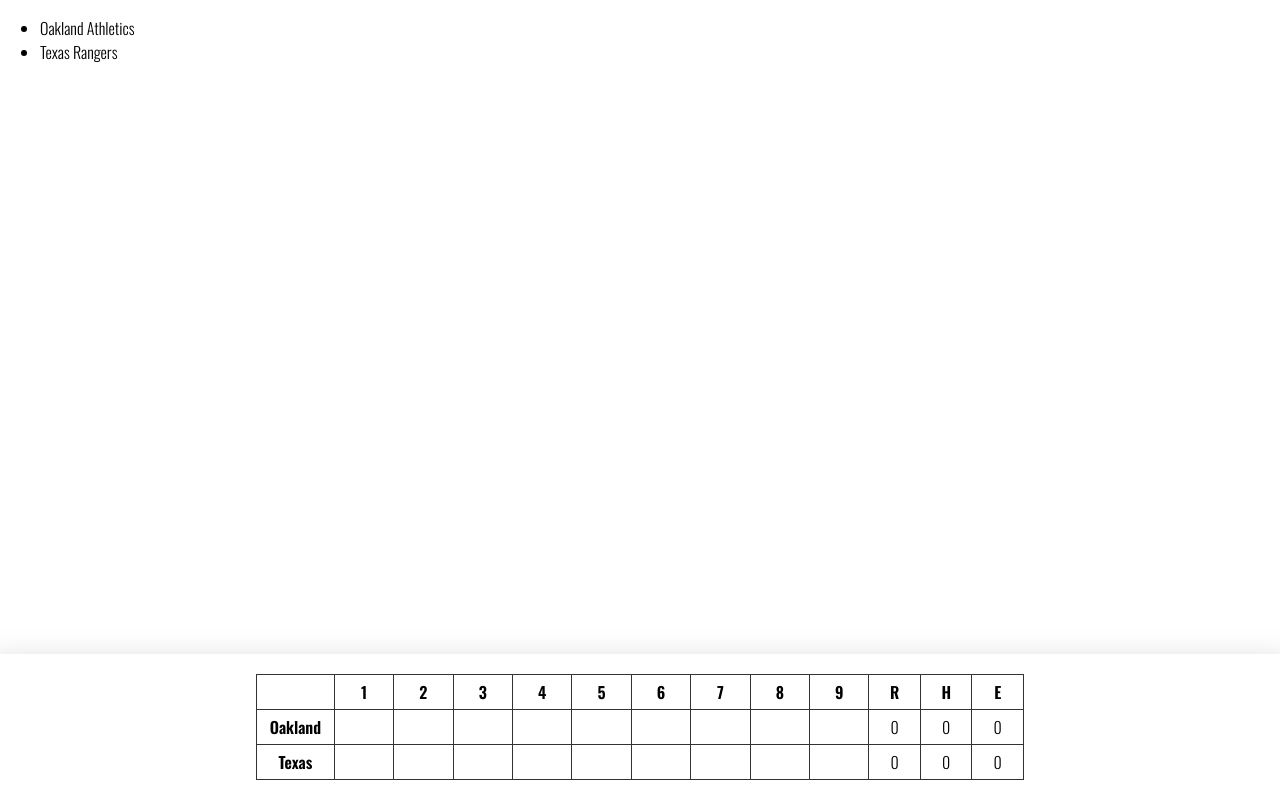
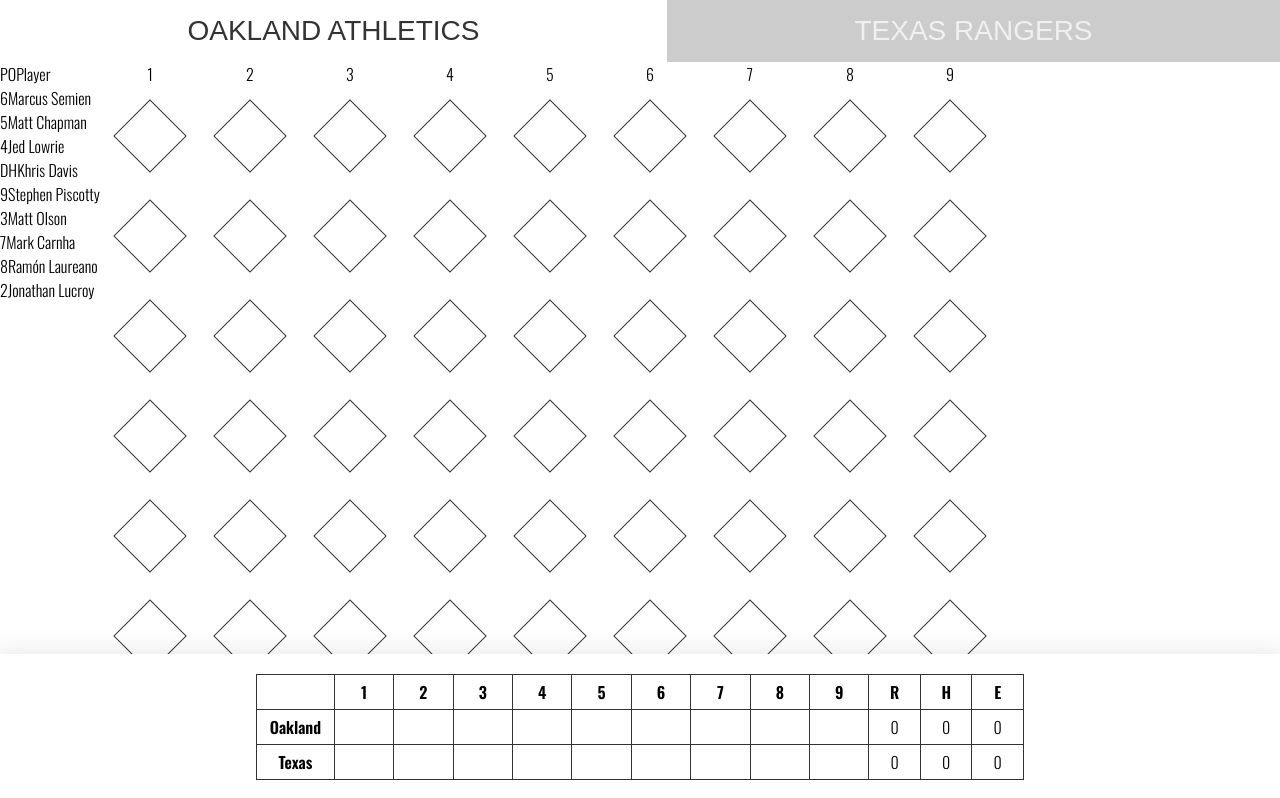
Before and after one commit to soybuddha/scorebook, a React (Create React App) app: page / in a window 1280 px wide. Shown: the top 798 px of the page. Built offline with nearby package versions, Linux system fonts and the light colour scheme.

Commit message:
adding lineup ui

```diff
--- a/src/Scorebook.tsx
+++ b/src/Scorebook.tsx
@@ -11,7 +11,7 @@
 
 import { BoxScore } from './components/BoxScore/BoxScore';
 import { CreateGame } from './components/CreateGame/CreateGame';
-import { Lineup } from './components/Lineup';
+import { Lineup } from './components/Lineup/Lineup';
 // import { Hitters } from './components/Hitters';
 // import { Innings } from './components/Innings';
 // import { HittingStats } from './components/HittingStats';
@@ -31,6 +31,7 @@
   // IntPitcher,
 } from './interfaceDeclarations/scorebookInts';
 import { IntHalfInning } from './interfaceDeclarations/inningInts';
+import { TeamTabs, TeamButton } from './styled-components/Global';
 
 function initializeInnings(): Array<IntHalfInning[]> {
   const innings: Array<IntHalfInning[]> = [];
@@ -135,10 +136,28 @@
       <MainLayout>
         {this.state.readyForScoring ? (
           <React.Fragment>
-            <ul>
-              <li>{`${this.state.awayTeam.city} ${this.state.awayTeam.name}`}</li>
-              <li>{`${this.state.homeTeam.city} ${this.state.homeTeam.name}`}</li>
-            </ul>
+            <TeamTabs>
+              <li>
+                <TeamButton
+                  selected={this.state.displayedLineup === 'away'}
+                  onClick={() => {
+                    this.setState({displayedLineup: 'away'});
+                  }}
+                >
+                  {`${this.state.awayTeam.city} ${this.state.awayTeam.name}`}
+                </TeamButton>
+              </li>
+              <li>
+                <TeamButton
+                  selected={this.state.displayedLineup === 'home'}
+                  onClick={() => {
+                    this.setState({ displayedLineup: 'home' });
+                  }}
+                >
+                  {`${this.state.homeTeam.city} ${this.state.homeTeam.name}`}
+                </TeamButton>
+              </li>
+            </TeamTabs>
             <Lineup
               lineup={this.state.displayedLineup === 'home' ? this.state.homeTeam.lineup : this.state.awayTeam.lineup}
               atBats={teamAtBats(this.state.innings, this.state.displayedLineup)}
--- a/src/components/BoxScore/StyledBoxScore.ts
+++ b/src/components/BoxScore/StyledBoxScore.ts
@@ -10,6 +10,7 @@
   left: 0;
   right: 0;
   padding: 20px 0;
+  background-color: #ffffff;
 
   box-shadow: 0 15px 30px 10px rgba(0,0,0,.15);
 `;
--- a/src/components/Lineup.tsx
+++ /dev/null
@@ -1,13 +0,0 @@
-import React from 'react';
-
-import { IntHitter } from '../interfaceDeclarations/scorebookInts';
-import { IntHalfInning } from '../interfaceDeclarations/inningInts';
-
-export function Lineup(props: {
-  lineup: IntHitter[],
-  atBats: IntHalfInning[],
-}) {
-  return (
-    <div />
-  );
-}
--- /dev/null
+++ b/src/components/Lineup/AtBat.tsx
@@ -0,0 +1,11 @@
+import React from 'react';
+
+import { Diamond, StyledAtBat } from './StyledLineup';
+
+export function AtBat(props: {}) {
+  return (
+    <StyledAtBat>
+      <Diamond />
+    </StyledAtBat>
+  );
+}
--- /dev/null
+++ b/src/components/Lineup/Lineup.tsx
@@ -0,0 +1,40 @@
+import React from 'react';
+
+import { IntHitter } from '../../interfaceDeclarations/scorebookInts';
+import { IntHalfInning } from '../../interfaceDeclarations/inningInts';
+import { AtBat } from './AtBat';
+
+import { UL } from '../../styled-components/Global';
+import { LineupLayout, LineupInnings } from './StyledLineup';
+
+export function Lineup(props: {
+  lineup: IntHitter[],
+  atBats: IntHalfInning[],
+}) {
+  return (
+    <LineupLayout>
+      <UL>
+        <li>
+          <span>PO</span>
+          <span>Player</span>
+        </li>
+        {props.lineup.map((hitter: IntHitter, index: number) => (
+          <li key={hitter.guid}>
+            {hitter.position || ''}
+            {hitter.name}
+          </li>
+        ))}
+      </UL>
+      <LineupInnings>
+        {props.atBats.map((inning: IntHalfInning, index: number) => (
+          <li key={`inning-${index + 1}`}>
+            <div>{index + 1}</div>
+            {props.lineup.map((atBat: IntHitter, atBatIndex: number) => (
+              <AtBat key={`inning-${index + 1}-atbat-${atBatIndex + 1}`} />
+            ))}
+          </li>
+        ))}
+      </LineupInnings>
+    </LineupLayout>
+  );
+}
--- /dev/null
+++ b/src/components/Lineup/StyledLineup.ts
@@ -0,0 +1,37 @@
+import styled from 'styled-components';
+
+import { OL } from '../../styled-components/Global';
+
+export const LineupLayout = styled.div`
+  display: flex;
+  padding-bottom: 146px;
+`;
+
+export const LineupInnings = styled(OL)`
+  display: flex;
+  list-style: none outside;
+  flex: 1;
+
+  > li {
+    width: 100px;
+    display: flex;
+    flex-direction: column;
+    align-items: center;
+  }
+`;
+
+export const StyledAtBat = styled.div`
+  width: 100px;
+  height: 100px;
+  display: flex;
+  align-items: center;
+  justify-content: center;
+`;
+
+
+export const Diamond = styled.div`
+  border: 1px solid #333;
+  transform: rotate(45deg);
+  width: 50%;
+  height: 50%;
+`;
--- a/src/styled-components/Global.ts
+++ b/src/styled-components/Global.ts
@@ -12,3 +12,57 @@
 export const Team = styled.div`
   font-weight: bold;
 `;
+
+export const UL = styled.ul`
+  margin: 0;
+  padding: 0;
+  list-style: none;
+`;
+
+export const OL = styled.ol`
+  margin: 0;
+  padding: 0;
+  list-style: none;
+`;
+
+
+export const HorizontalUL = styled(UL)`
+  display: flex;
+`;
+
+interface IntTeamButton {
+  selected: boolean,
+}
+
+export const TeamButton = styled.button`
+  border: none;
+  text-transform: uppercase;
+  color: ${(p: IntTeamButton) => p.selected ? '#333333' : '#f0f0f0'};
+  background-color: ${(p: IntTeamButton) => p.selected ? '#ffffff' : '#cccccc'};
+
+  &:focus {
+    outline: none;
+  }
+`;
+
+export const TeamTabs = styled(HorizontalUL)`
+  justify-content: space-around;
+
+  > li {
+    flex-grow: 1;
+    display: flex;
+    align-items: center;
+    justify-content: center;
+
+    ${TeamButton} {
+      display: flex;
+      align-items: center;
+      justify-content: center;
+      flex-grow: 1;
+
+      padding: 15px 30px;
+      font-size: 28px;
+      cursor: pointer;
+    }
+  }
+`;
```
